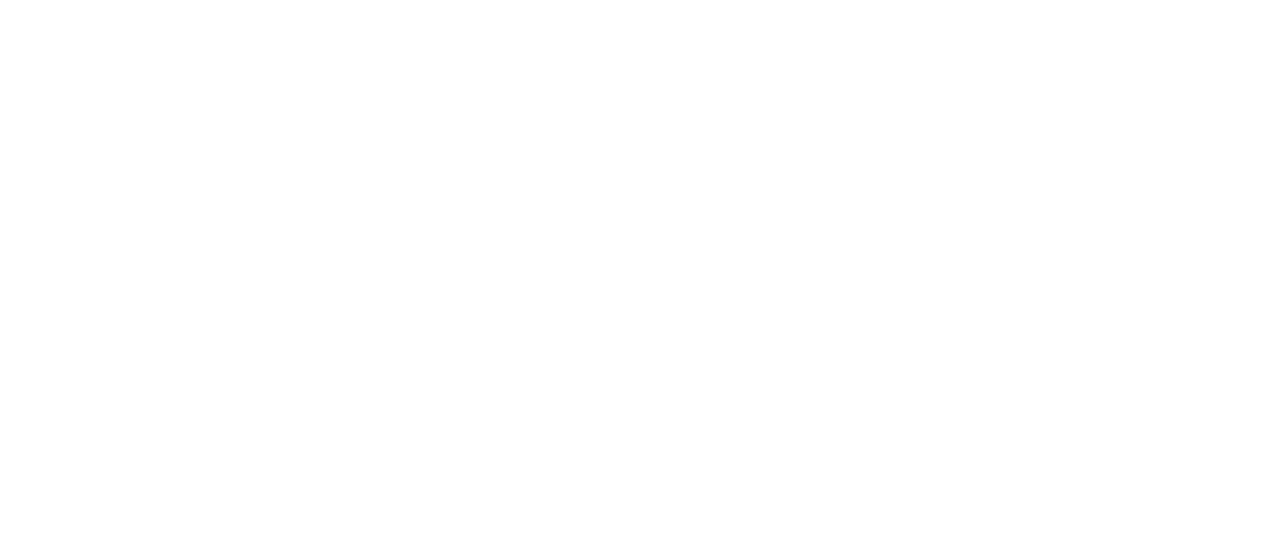
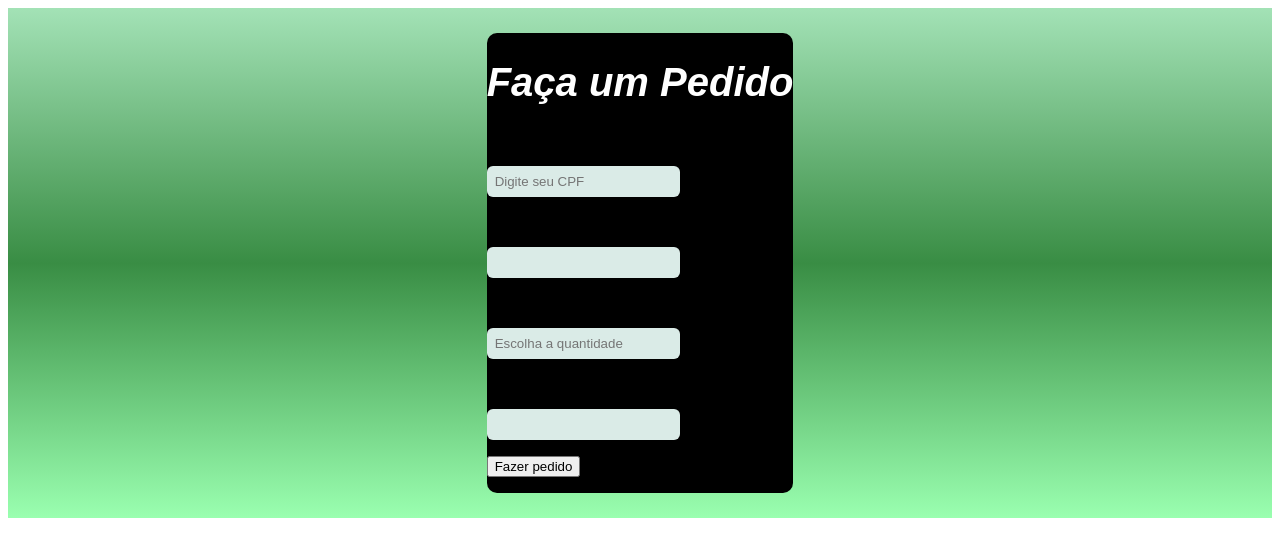
Before and after one commit to 127h00/PraticaP2_vesp, a React (Create React App) app in the folder front/: page /createOrder in a window 1280 px wide. Before the commit this address had no page. Shown: the top 556 px of the page. Built offline with nearby package versions, Linux system fonts and the light colour scheme.

Commit message:
tela para fazer pedido
Co-authored-by: Thiago Carvalho Costa (liveShare)

```diff
--- a/front/src/components/Card/Card.jsx
+++ b/front/src/components/Card/Card.jsx
@@ -5,7 +5,7 @@
     return <div className={styles.roupa}>
         <img className={styles.img} src={image} />
         <h1>{titulo}</h1>
-        <p id="preco">{preco}</p>
+        <p id="preco">R${preco}</p>
         <Link to={"/produto/"+id} className=''>Comprar</Link>
 
     </div>
--- /dev/null
+++ b/front/src/hooks/pedidoApi.js
@@ -0,0 +1,14 @@
+import BaseConnect from "./baseConnection"
+
+export default class PedidoApi extends BaseConnect {
+
+    static base_path = "/order"
+
+    static async makeOrder(info) {
+        return await super._post(`${this.base_path}/createOrder`, info)
+            .then(async res =>
+                res.status === 201 ? true : await res.json()
+            )
+            .catch(err => err)
+    }
+}
--- a/front/src/index.jsx
+++ b/front/src/index.jsx
@@ -5,7 +5,8 @@
 import { BrowserRouter, Routes, Route } from  "react-router-dom";
 import Produtos from './pages/InfoProdutos/Produtos';
 import Login from './pages/Login/Login';
-import Cadastro from './pages/Cadastro/Cadastro'
+import Cadastro from './pages/Cadastro/Cadastro';
+import Pedido from './pages/Pedido/Pedido'
 
 
 const root = ReactDOM.createRoot(document.getElementById('root'));
@@ -18,6 +19,7 @@
         <Route path='/login' Component={Login} />
         <Route path='/produto/:id' Component={Produtos} />
         <Route path='/create' Component={Cadastro} />
+        <Route path='/createOrder' Component={Pedido} />
       </Routes>
     </BrowserRouter>
   </React.StrictMode>
--- a/front/src/pages/Cadastro/Cadastro.jsx
+++ b/front/src/pages/Cadastro/Cadastro.jsx
@@ -73,8 +73,6 @@
 
                 <div className={styles.Cadastro}>
                     <h1>Faça seu Cadastro</h1>
-                    <h2>Preencha as informações a seguir <p></p>
-                        para efetuar seu cadastro.</h2>
 
                     <p>Nome:</p>
                     <input
--- a/front/src/pages/Home/Home.jsx
+++ b/front/src/pages/Home/Home.jsx
@@ -1,13 +1,8 @@
 import React, { useEffect, useState } from 'react';
-
 import ProductApi from '../../hooks/produtoApi';
-
 import Menu from '../../components/Menu/Menu';
 import Card from '../../components/Card/Card';
 import banner from '../img/banner.jpeg'
-
-
-
 import styles from './Home.module.css'
 import Banner from '../../components/Banner/Banner';
 
--- a/front/src/pages/InfoProdutos/Produtos.jsx
+++ b/front/src/pages/InfoProdutos/Produtos.jsx
@@ -1,9 +1,9 @@
-import React, { useState, useEffect } from "react"
-import { useParams } from "react-router-dom"
-
-import ProdutoApi from "../../hooks/produtoApi"
-
-import style from "./Produtos.module.css"
+import React, { useState, useEffect } from "react";
+import { useParams } from "react-router-dom";
+import PedidoApi from "../../hooks/pedidoApi";
+import ProdutoApi from "../../hooks/produtoApi";
+import style from "./Produtos.module.css";
+import {Link} from 'react-router-dom'
 
 function Produtos() {
     const [produto, setProduto] = useState()
@@ -27,8 +27,8 @@
             <img className={style.img} src={produto?.imagem_url} />
             <h1 className={style.nome_produto}>{produto?.nome_produto}</h1>
             <h2 className={style.descricao}>{produto?.descricao}</h2>
-            <h3 className={style.preco}>{produto?.preco}</h3>
-            <button className={style.btnProduto}>Comprar</button>
+            <h3 className={style.preco}>R${produto?.preco}</h3>
+            <button className={style.btnProduto}><Link to={"/createOrder"}>Comprar</Link></button>
 
         </>
 
--- /dev/null
+++ b/front/src/pages/Pedido/Pedido.jsx
@@ -0,0 +1,91 @@
+import PedidoApi from '../../hooks/pedidoApi';
+import styles from './Pedido.module.css'
+
+import React, { useState } from 'react';
+
+function Pedido(){
+
+    const [cpf, setCpf] = useState(' ');
+    const [idProduto, setidProduto] = useState(' ');
+    const [quantidade, setQuantidade] = useState(' ');
+    const [tamanho, setTamanho] = useState(' ');
+
+    const handleCpfChange = (event) => {
+        setCpf(event.target.value);
+        console.log(cpf);
+    };
+
+    const handleIdProdutoChange = (event) => {
+        setidProduto(event.target.value);
+        console.log(idProduto);
+    };
+
+    const handleQuantidadeChange = (event) => {
+        setQuantidade(event.target.value);
+        console.log(quantidade);
+    };
+
+    const handleTamanhoChange = (event) => {
+        setTamanho(event.target.value);
+        console.log(tamanho);
+    };
+
+        return(
+            <main>
+                <div className={styles.section}>
+
+                    <div className={styles.Pedido}>
+                    <h1>Faça um Pedido</h1>
+
+                    <p>Seu cpf:</p>
+                    <input
+                        type="number"
+                        value={cpf}
+                        onChange={handleCpfChange}
+                        placeholder="Digite seu CPF"
+                    />
+
+                    <p>Id Produto</p>
+                    <input
+                        type="text"
+                        value={idProduto}
+                        onChange={handleIdProdutoChange}
+                        placeholder="ID do produto escolhido"
+                    />
+
+                    <p>Quantidade:</p>
+                    <input
+                        type="number"
+                        value={quantidade}
+                        onChange={handleQuantidadeChange}
+                        placeholder="Escolha a quantidade"
+                    />
+
+                    <p>Tamanho:</p>
+                    <input
+                        type="text"
+                        value={tamanho}
+                        onChange={handleTamanhoChange}
+                        placeholder="(PP, P, M, G, GG) "
+                    />
+
+                    <p>
+                    <button
+                        onClick={async () => {
+                            const ordered = await PedidoApi.makeOrder({ cpf, idProduto, quantidade, tamanho })
+                            console.log(ordered)
+                            localStorage.setItem('ordered', ordered)
+                            ordered ? window.location.href = '/' : alert('Parece que há algum erro nos dados, tente novamente!')
+                        }}
+                    >
+                        Fazer pedido
+                    </button>
+                    </p>
+
+                    </div>
+                </div>
+            </main>
+        )
+}
+
+export default Pedido;
--- /dev/null
+++ b/front/src/pages/Pedido/Pedido.module.css
@@ -0,0 +1,41 @@
+main{
+    display: flex;
+    justify-content: center;
+    background-color: #102820;
+}
+
+.section{
+    display: flex;
+    background-color: rgb(0, 0, 0);
+    margin-top: 2%;
+    margin-bottom: 2%;
+    justify-content: center;
+    width: fit-content;
+    border-radius: 10px;
+    justify-content: center;
+
+}
+
+.Pedido > h1{
+    color:rgb(255, 255, 255);
+    font-size: 40px;
+    justify-content: center;
+    white-space: nowrap;
+    font-family: Arial, Helvetica, sans-serif;
+    font-weight: bolder;
+    font-style: oblique;
+}
+
+.Pedido > input{
+    border-radius: 6px;
+    border: none;
+    padding: 8px;
+    background-color: #daebe7;
+
+}
+
+.Pedido > p {
+    color: rgb(0, 0, 0);
+    font-weight: lighter;
+    font-family: Arial, Helvetica, sans-serif
+}
```
Also changed, not shown: 1 other file (tests, documents, lock files or other folders).
